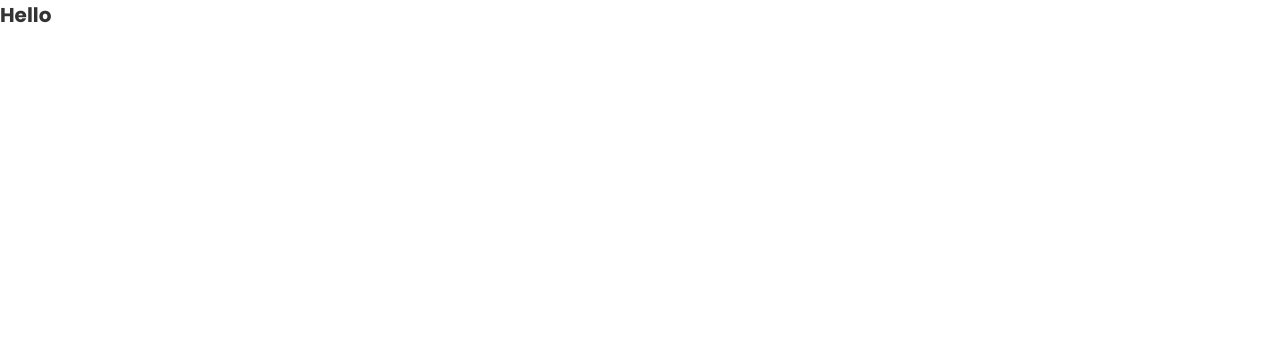
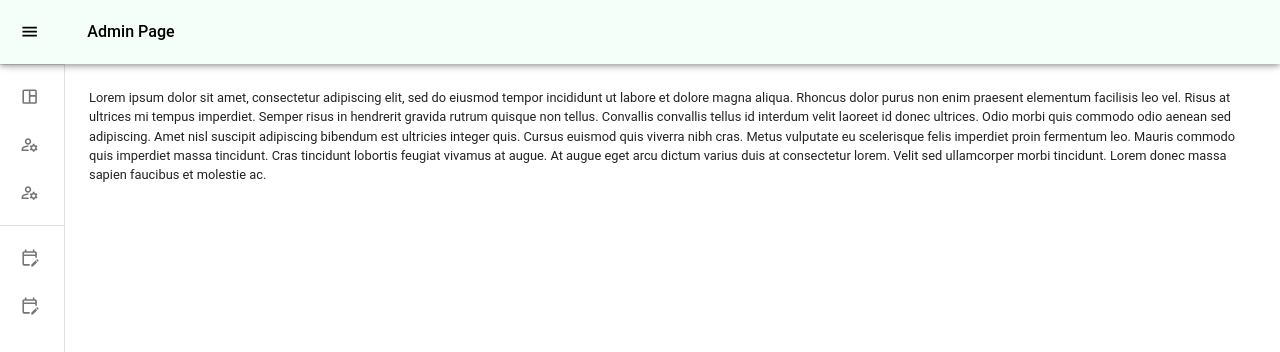
Before and after one commit to hoangpham23/PetSpa, a React (Create React App) app: page /dashboard in a window 1280 px wide. Shown: the top 352 px of the page. Built offline with nearby package versions, Linux system fonts and the light colour scheme.

Commit message:
createSidebar

```diff
--- a/package.json
+++ b/package.json
@@ -5,6 +5,7 @@
   "dependencies": {
     "@emotion/react": "^11.11.4",
     "@emotion/styled": "^11.11.5",
+    "@mui/icons-material": "^5.15.20",
     "@mui/material": "^5.15.20",
     "@testing-library/jest-dom": "^5.17.0",
     "@testing-library/react": "^13.4.0",
--- a/src/admin/DashBoard/DashBoard.js
+++ b/src/admin/DashBoard/DashBoard.js
@@ -1,8 +1,52 @@
+import { ThemeProvider, createTheme, styled } from "@mui/material";
+import SideBar from "../../components/side-bar/SideBar";
+import Box from "@mui/material/Box";
+import CssBaseline from "@mui/material/CssBaseline";
+import Typography from "@mui/material/Typography";
 function DashBoard() {
+  const theme = createTheme({
+    typography: {
+      fontFamily: "Roboto, sans-serif", // Thay đổi font chữ ở đây
+      fontSize: 18, // Cỡ chữ mặc định
+      // Các thiết lập khác cho typography
+    },
+    // Các thiết lập khác cho chủ đề
+  });
+  const DrawerHeader = styled("div")(({ theme }) => ({
+    display: "flex",
+    alignItems: "center",
+    justifyContent: "flex-end",
+    padding: theme.spacing(0, 1),
+    // necessary for content to be below app bar
+    ...theme.mixins.toolbar,
+  }));
   return (
-    <div>
-      <h1>Hello</h1>
-    </div>
+    <>
+      <Box sx={{ display: "flex", fontSize: "2rem" }}>
+        <ThemeProvider theme={theme}>
+          <CssBaseline />
+          <SideBar />
+          <Box component="main" sx={{ flexGrow: 1, p: 3 }}>
+            <DrawerHeader />
+            <Typography paragraph>
+              Lorem ipsum dolor sit amet, consectetur adipiscing elit, sed do
+              eiusmod tempor incididunt ut labore et dolore magna aliqua.
+              Rhoncus dolor purus non enim praesent elementum facilisis leo vel.
+              Risus at ultrices mi tempus imperdiet. Semper risus in hendrerit
+              gravida rutrum quisque non tellus. Convallis convallis tellus id
+              interdum velit laoreet id donec ultrices. Odio morbi quis commodo
+              odio aenean sed adipiscing. Amet nisl suscipit adipiscing bibendum
+              est ultricies integer quis. Cursus euismod quis viverra nibh cras.
+              Metus vulputate eu scelerisque felis imperdiet proin fermentum
+              leo. Mauris commodo quis imperdiet massa tincidunt. Cras tincidunt
+              lobortis feugiat vivamus at augue. At augue eget arcu dictum
+              varius duis at consectetur lorem. Velit sed ullamcorper morbi
+              tincidunt. Lorem donec massa sapien faucibus et molestie ac.
+            </Typography>
+          </Box>
+        </ThemeProvider>
+      </Box>
+    </>
   );
 }
 
--- /dev/null
+++ b/src/components/side-bar/SideBar.js
@@ -0,0 +1,199 @@
+import * as React from "react";
+import { styled, useTheme } from "@mui/material/styles";
+import Box from "@mui/material/Box";
+import MuiDrawer from "@mui/material/Drawer";
+import MuiAppBar from "@mui/material/AppBar";
+import Toolbar from "@mui/material/Toolbar";
+import List from "@mui/material/List";
+import CssBaseline from "@mui/material/CssBaseline";
+import Typography from "@mui/material/Typography";
+import Divider from "@mui/material/Divider";
+import IconButton from "@mui/material/IconButton";
+import MenuIcon from "@mui/icons-material/Menu";
+import ChevronLeftIcon from "@mui/icons-material/ChevronLeft";
+import ChevronRightIcon from "@mui/icons-material/ChevronRight";
+import ListItem from "@mui/material/ListItem";
+import ListItemButton from "@mui/material/ListItemButton";
+import ListItemIcon from "@mui/material/ListItemIcon";
+import ListItemText from "@mui/material/ListItemText";
+import InboxIcon from "@mui/icons-material/MoveToInbox";
+import MailIcon from "@mui/icons-material/Mail";
+import SpaceDashboardOutlinedIcon from "@mui/icons-material/SpaceDashboardOutlined";
+import ManageAccountsOutlinedIcon from "@mui/icons-material/ManageAccountsOutlined";
+import EditCalendarOutlinedIcon from "@mui/icons-material/EditCalendarOutlined";
+
+const drawerWidth = 240;
+
+const openedMixin = (theme) => ({
+  width: drawerWidth,
+  transition: theme.transitions.create("width", {
+    easing: theme.transitions.easing.sharp,
+    duration: theme.transitions.duration.enteringScreen,
+  }),
+  overflowX: "hidden",
+});
+
+const closedMixin = (theme) => ({
+  transition: theme.transitions.create("width", {
+    easing: theme.transitions.easing.sharp,
+    duration: theme.transitions.duration.leavingScreen,
+  }),
+  overflowX: "hidden",
+  width: `calc(${theme.spacing(7)} + 1px)`,
+  [theme.breakpoints.up("sm")]: {
+    width: `calc(${theme.spacing(8)} + 1px)`,
+  },
+});
+
+const DrawerHeader = styled("div")(({ theme }) => ({
+  display: "flex",
+  alignItems: "center",
+  justifyContent: "flex-end",
+  padding: theme.spacing(0, 1),
+  // necessary for content to be below app bar
+  ...theme.mixins.toolbar,
+}));
+
+const AppBar = styled(MuiAppBar, {
+  shouldForwardProp: (prop) => prop !== "open",
+})(({ theme, open }) => ({
+  zIndex: theme.zIndex.drawer + 1,
+  transition: theme.transitions.create(["width", "margin"], {
+    easing: theme.transitions.easing.sharp,
+    duration: theme.transitions.duration.leavingScreen,
+  }),
+  ...(open && {
+    marginLeft: drawerWidth,
+    width: `calc(100% - ${drawerWidth}px)`,
+    transition: theme.transitions.create(["width", "margin"], {
+      easing: theme.transitions.easing.sharp,
+      duration: theme.transitions.duration.enteringScreen,
+    }),
+  }),
+  backgroundColor: "#F5FFFA",
+  color: "black",
+}));
+
+const Drawer = styled(MuiDrawer, {
+  shouldForwardProp: (prop) => prop !== "open",
+})(({ theme, open }) => ({
+  width: drawerWidth,
+  flexShrink: 0,
+  whiteSpace: "nowrap",
+  boxSizing: "border-box",
+  ...(open && {
+    ...openedMixin(theme),
+    "& .MuiDrawer-paper": openedMixin(theme),
+  }),
+  ...(!open && {
+    ...closedMixin(theme),
+    "& .MuiDrawer-paper": closedMixin(theme),
+  }),
+}));
+
+export default function SideBar() {
+  const theme = useTheme();
+  const [open, setOpen] = React.useState(false);
+
+  const handleDrawerOpen = () => {
+    setOpen(true);
+  };
+
+  const handleDrawerClose = () => {
+    setOpen(false);
+  };
+
+  return (
+    <Box sx={{ display: "flex" }}>
+      <CssBaseline />
+      <AppBar position="fixed" open={open}>
+        <Toolbar>
+          <IconButton
+            color="inherit"
+            aria-label="open drawer"
+            onClick={handleDrawerOpen}
+            edge="start"
+            sx={{
+              marginRight: 5,
+              ...(open && { display: "none" }),
+            }}
+          >
+            <MenuIcon />
+          </IconButton>
+          <Typography variant="h6" noWrap component="div">
+            Admin Page
+          </Typography>
+        </Toolbar>
+      </AppBar>
+      <Drawer variant="permanent" open={open}>
+        <DrawerHeader>
+          <IconButton onClick={handleDrawerClose}>
+            {theme.direction === "rtl" ? (
+              <ChevronRightIcon />
+            ) : (
+              <ChevronLeftIcon />
+            )}
+          </IconButton>
+        </DrawerHeader>
+        <Divider />
+        <List>
+          {[
+            "Dash Board",
+            "Manage customer's account",
+            "Manage staff's account",
+          ].map((text, index) => (
+            <ListItem key={text} disablePadding sx={{ display: "block" }}>
+              <ListItemButton
+                sx={{
+                  minHeight: 48,
+                  justifyContent: open ? "initial" : "center",
+                  px: 2.5,
+                }}
+              >
+                <ListItemIcon
+                  sx={{
+                    minWidth: 0,
+                    mr: open ? 3 : "auto",
+                    justifyContent: "center",
+                  }}
+                >
+                  {index === 0 ? (
+                    <SpaceDashboardOutlinedIcon />
+                  ) : (
+                    <ManageAccountsOutlinedIcon />
+                  )}
+                </ListItemIcon>
+                <ListItemText primary={text} sx={{ opacity: open ? 1 : 0 }} />
+              </ListItemButton>
+            </ListItem>
+          ))}
+        </List>
+        <Divider />
+        <List>
+          {["Manage services", "Manage appointmnent"].map((text, index) => (
+            <ListItem key={text} disablePadding sx={{ display: "block" }}>
+              <ListItemButton
+                sx={{
+                  minHeight: 48,
+                  justifyContent: open ? "initial" : "center",
+                  px: 2.5,
+                }}
+              >
+                <ListItemIcon
+                  sx={{
+                    minWidth: 0,
+                    mr: open ? 3 : "auto",
+                    justifyContent: "center",
+                  }}
+                >
+                  <EditCalendarOutlinedIcon />
+                </ListItemIcon>
+                <ListItemText primary={text} sx={{ opacity: open ? 1 : 0 }} />
+              </ListItemButton>
+            </ListItem>
+          ))}
+        </List>
+      </Drawer>
+    </Box>
+  );
+}
--- a/src/pages/paymentHistory/PaymentHistory.js
+++ b/src/pages/paymentHistory/PaymentHistory.js
@@ -37,6 +37,7 @@
   const StyledTableCell = styled(TableCell)(({ theme }) => ({
     [`&.${tableCellClasses.head}`]: {
       backgroundColor: "#90ABAF",
+
       color: "white",
       fontSize: "1.5rem",
       fontFamily: "Poppins, sans-serif",
```
Also changed, not shown: 1 other file (tests, documents, lock files or other folders).
